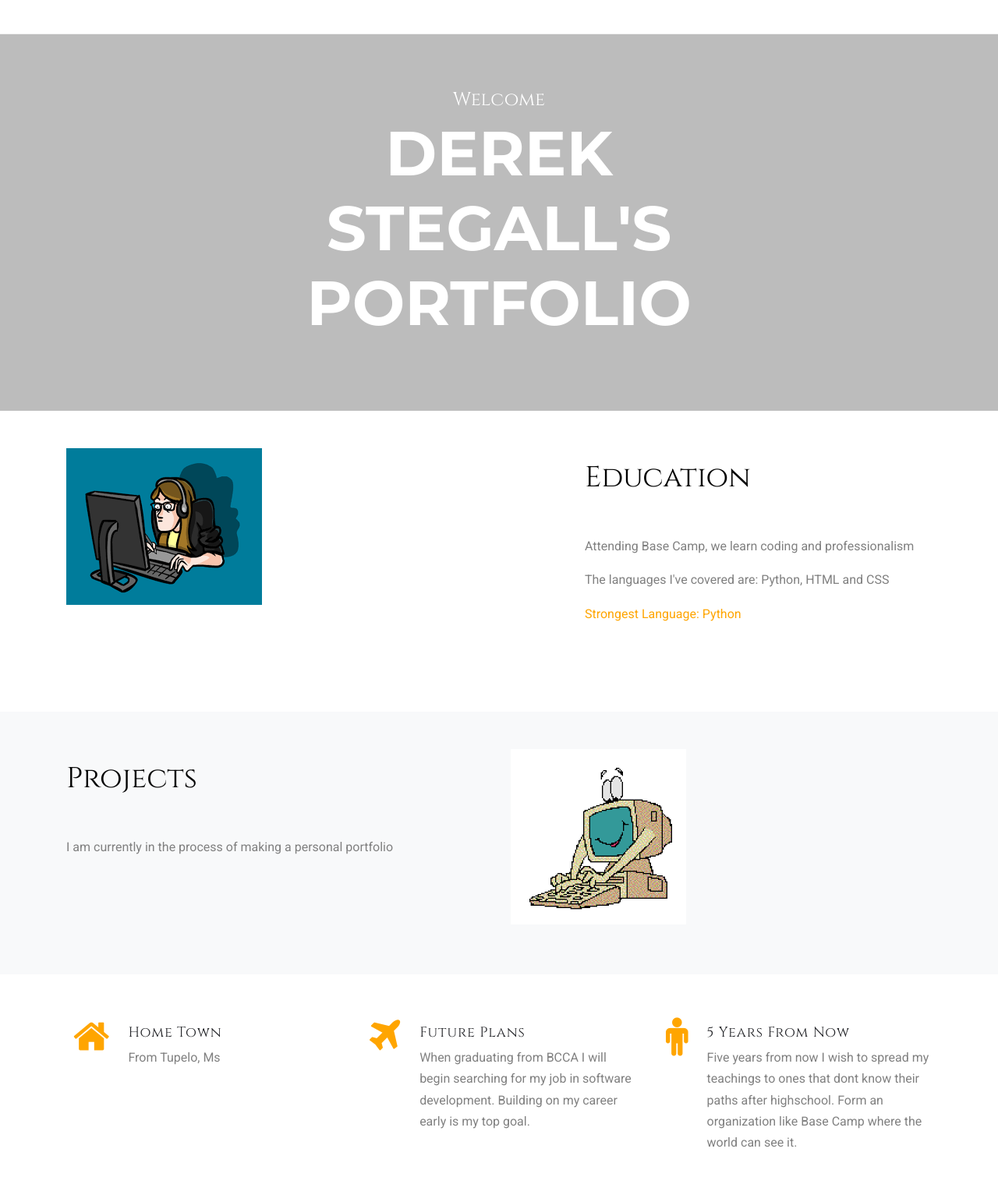
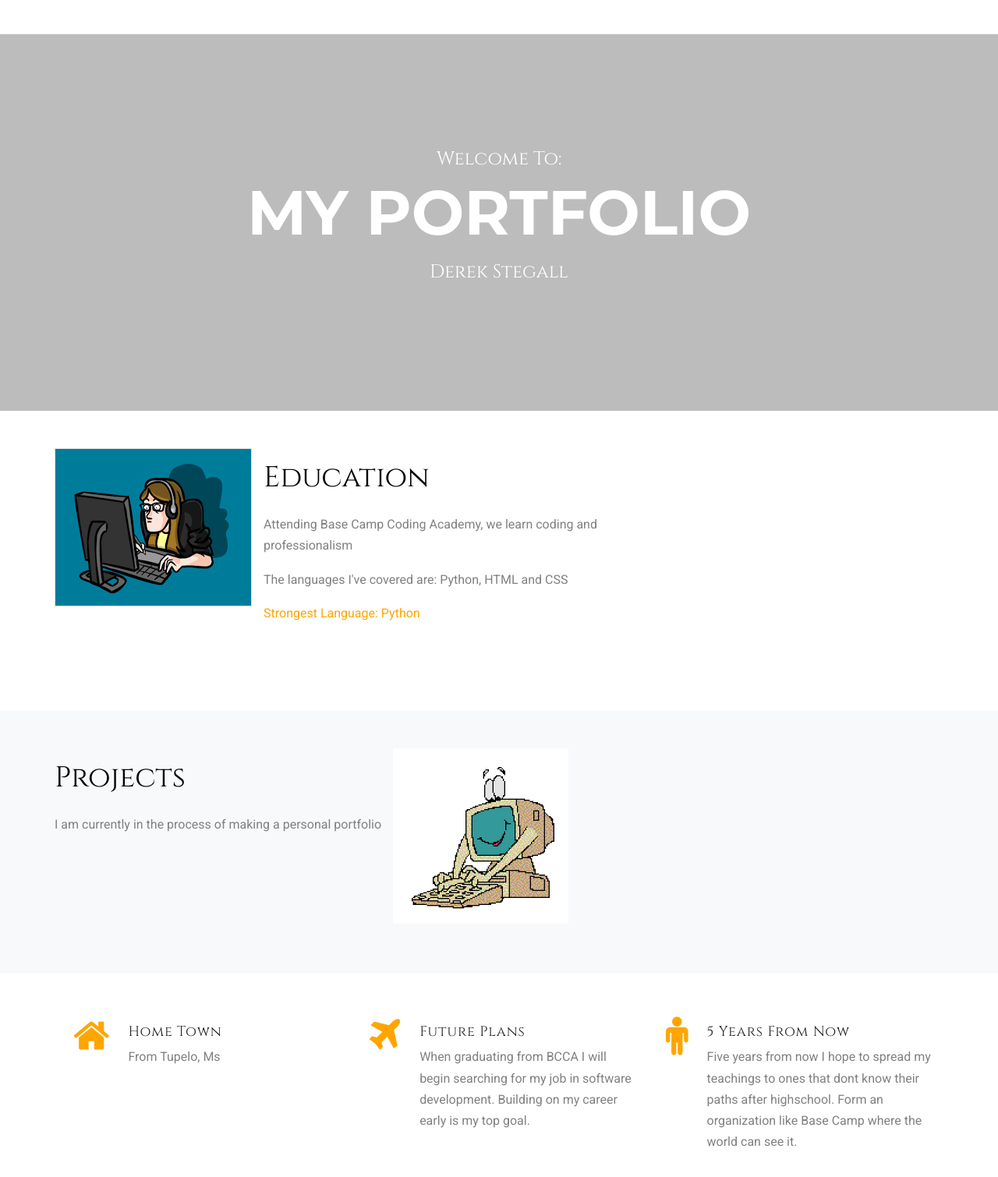
Before and after one commit to DerekStegall/DerekStegall.github.io, a plain HTML site: page about.html in a window 1280 px wide. Shown: the part 90-1600 px from the top of the page at 78% size. Drawn offline with Linux system fonts and the light colour scheme; files whose address does not match are found by name.

Commit message:
Fixing grammar errors and picturing spacing

```diff
--- a/about.html
+++ b/about.html
@@ -86,36 +86,62 @@
       <div class="container">
         <div class="row justify-content-center text-center align-items-center">
           <div class="col-md-8">
-            <span class="sub-title">Welcome</span>
-            <h2>Derek Stegall's Portfolio</h2>
+            <span class="sub-title">Welcome To:</span>
+            <h2 style='font-family:Georgia, ' Times New Roman', Times, serif>My Portfolio</h2>
+            <span class='sub-title'>Derek Stegall</span>
           </div>
         </div>
       </div>
     </div>
 
-
+    <div class='education-section'>
       <div class="site-section py-5 custom-border-bottom" data-aos="fade">
         <div class="container">
           <div class="row mb-5">
-          <div class="col-md-6">
-            <div class="block-16">
-              <figure>
-                <img src="images/typinggirl.png" alt="Image placeholder" class="img-fluid">
+            <div>
+              <div class="imageborder">
+                <div class='image border'><img src="images/typinggirl.png" alt="Image placeholder" class="img-fluid">
+                </div>
 
-              </figure>
+
+
+
               </div>
             </div>
-          <div class="col-md-1"></div>
+
             <div class="col-md-5">
 
 
-            <div class="site-section-heading pt-3 mb-4">
+
+              <style>
+                .education {
+                  margin-right: 0px;
+                  padding: 0px;
+                }
+
+                .education-block {
+                  margin: 0px;
+
+                }
+
+                .imageborder {
+                  margin: 0px;
+                  padding: 0px;
+                  border: 0px;
+                }
+              </style>
+              <div class="education pt-3 mb-4">
+
                 <h2 class="text-black font-heading-serif">Education</h2>
               </div>
-            <p>Attending Base Camp, we learn coding and professionalism</p>
+              <div class='education-block'>
+
+                <p>Attending Base Camp Coding Academy, we learn coding and professionalism</p>
                 <p>The languages I've covered are: Python, HTML and CSS
                   <p style='color: orange'><strong>Strongest Language: Python </strong></p>
                 </p>
+              </div>
+            </div>
 
           </div>
         </div>
@@ -129,20 +155,25 @@
         <div class="row">
           <div class="col-md-6 order-md-2">
             <div class="block-16">
-              <figure>
+              <figure class='computertyping'>
                 <img src="images/computertyping.png" alt="Image placeholder" class="img-fluid ">
 
 
               </figure>
             </div>
           </div>
-          <div class="col-md-5 mr-auto">
+          <div>
 
-
-            <div class="site-section-heading pt-3 mb-4">
+            <style>
+              .computertyping {}
+            </style>
+            <div class="project-header pt-3 mb-4">
               <h2 class="text-black font-heading-serif">Projects</h2>
             </div>
+            <div class='projects'>
               <p>I am currently in the process of making a personal portfolio</p>
+            </div>
+
 
 
 
@@ -182,7 +213,7 @@
             </div>
             <div class="text">
               <h2 class="font-heading-serif">5 Years From Now</h2>
-              <p>Five years from now I wish to spread my teachings to ones that dont know their paths after highschool.
+              <p>Five years from now I hope to spread my teachings to ones that dont know their paths after highschool.
                 Form an organization like Base Camp where the world can see it.
               </p>
             </div>
@@ -256,9 +287,10 @@
                 Copyright &copy;
                 <script>document.write(new Date().getFullYear());</script> All rights reserved | This site is made
                 with <i class="icon-heart text-danger" aria-hidden="true"></i> by <a style='color:orange;'
-                  href="https://colorlib.com" target="_blank">Derek Stegall</a>
+                  href="https://derekstegall.github.io/about.html" target="_blank">Derek Stegall</a>
                 <!-- Link back to Colorlib can't be removed. Template is licensed under CC BY 3.0. -->
               </p>
+
 
 
 
--- a/css/style.css
+++ b/css/style.css
@@ -84,10 +84,12 @@ h1, h2, h3, h4, h5,
   padding-bottom: 20px;
   margin-bottom: 0px;
   position: relative;
-  font-size: 2.5rem; }
+  font-size: 2.5rem;
+   }
   @media (min-width: 768px) {
     .site-section-heading {
-      font-size: 3rem; } }
+      font-size: 3rem; }
+    }
 
 .border-top {
   border-top: 1px solid #edf0f5 !important; }
```
Lines whose indentation alone changed are shown as unchanged.
